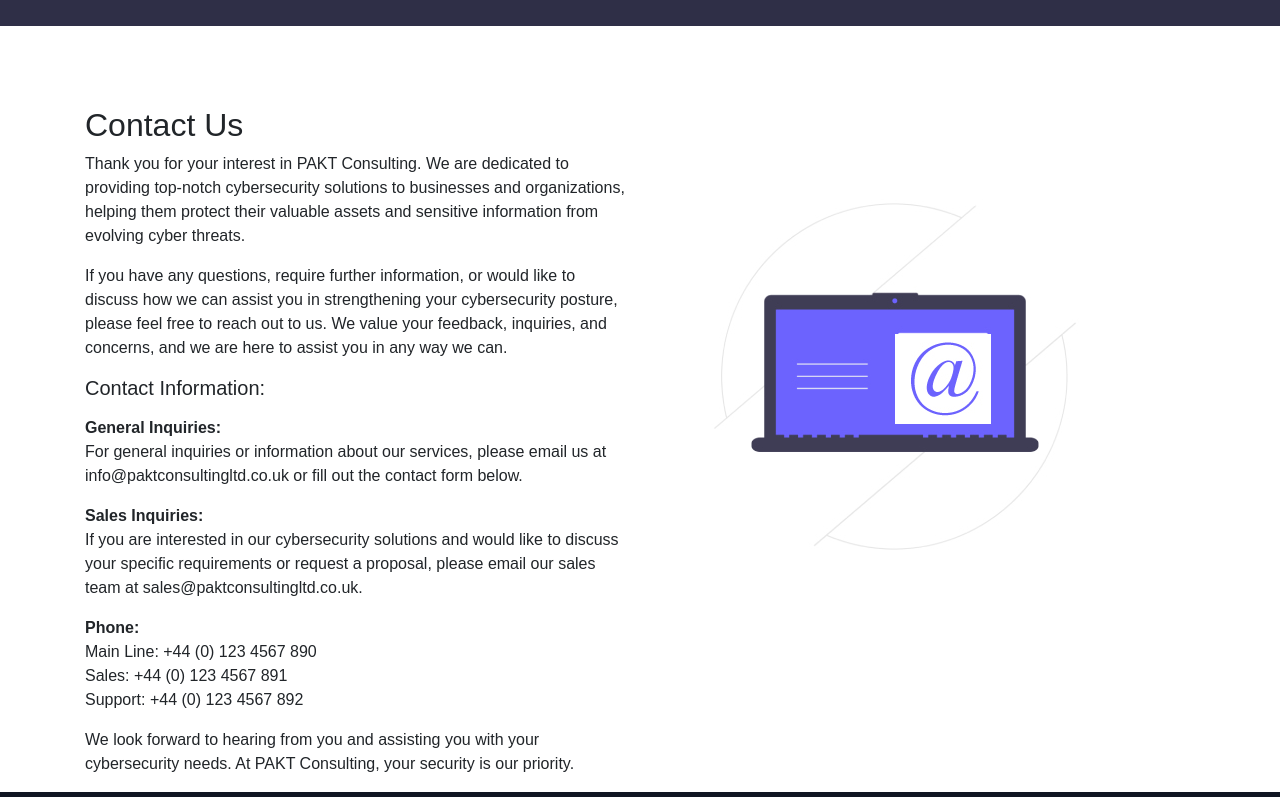
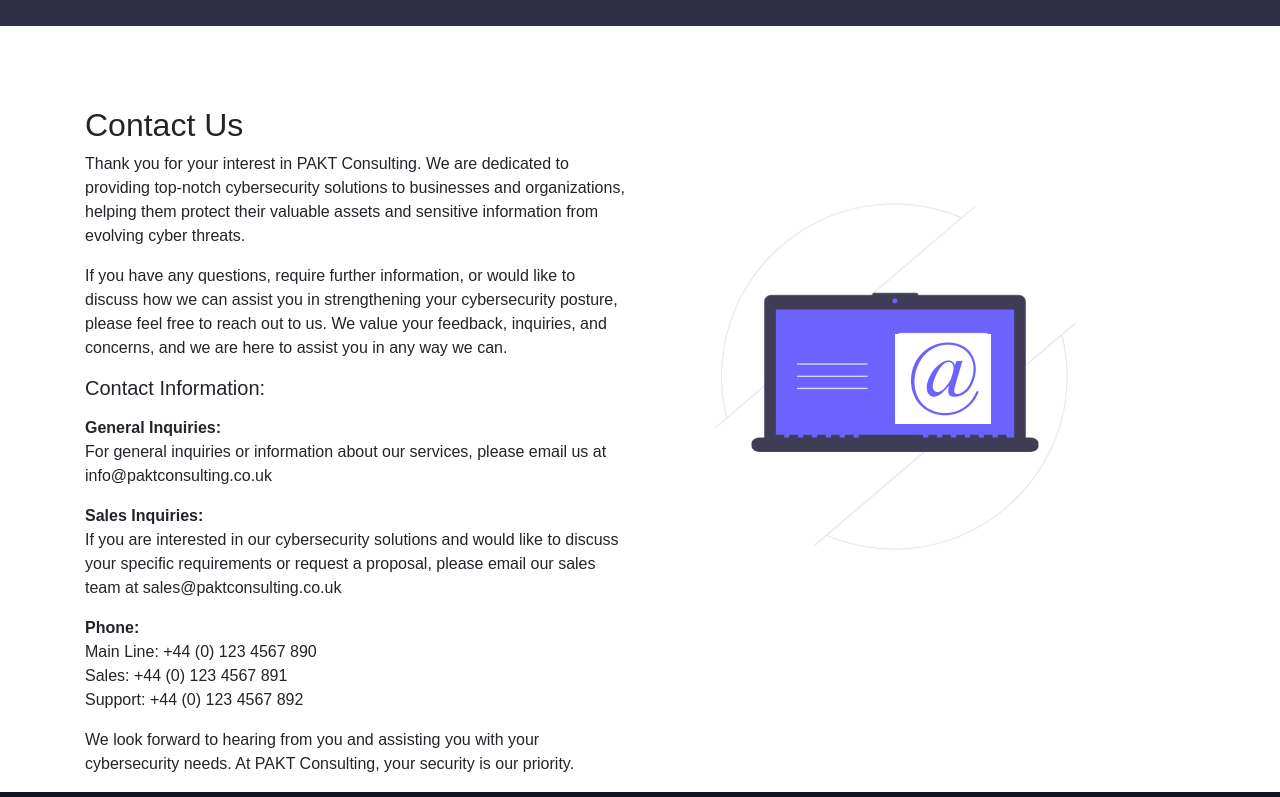
Before and after one commit to imagicstudioco/paktcon, a React (Create React App) app: page /contact in a window 1280 px wide. Shown: the part 418-1215 px from the top of the page. Built offline with nearby package versions, Linux system fonts and the light colour scheme; grey boxes are pictures that could not be loaded.

Commit message:
domain name added

```diff
--- a/src/pages/contact.js
+++ b/src/pages/contact.js
@@ -39,10 +39,10 @@
 <p><h5>Contact Information:</h5></p>
 
 <p><strong>General Inquiries:</strong><br />
-For general inquiries or information about our services, please email us at info@paktconsultingltd.co.uk or fill out the contact form below.</p>
+For general inquiries or information about our services, please email us at info@paktconsulting.co.uk</p>
 
 <p><strong>Sales Inquiries:</strong><br />
-If you are interested in our cybersecurity solutions and would like to discuss your specific requirements or request a proposal, please email our sales team at sales@paktconsultingltd.co.uk.</p>
+If you are interested in our cybersecurity solutions and would like to discuss your specific requirements or request a proposal, please email our sales team at sales@paktconsulting.co.uk</p>
 
 
 <p>
```
